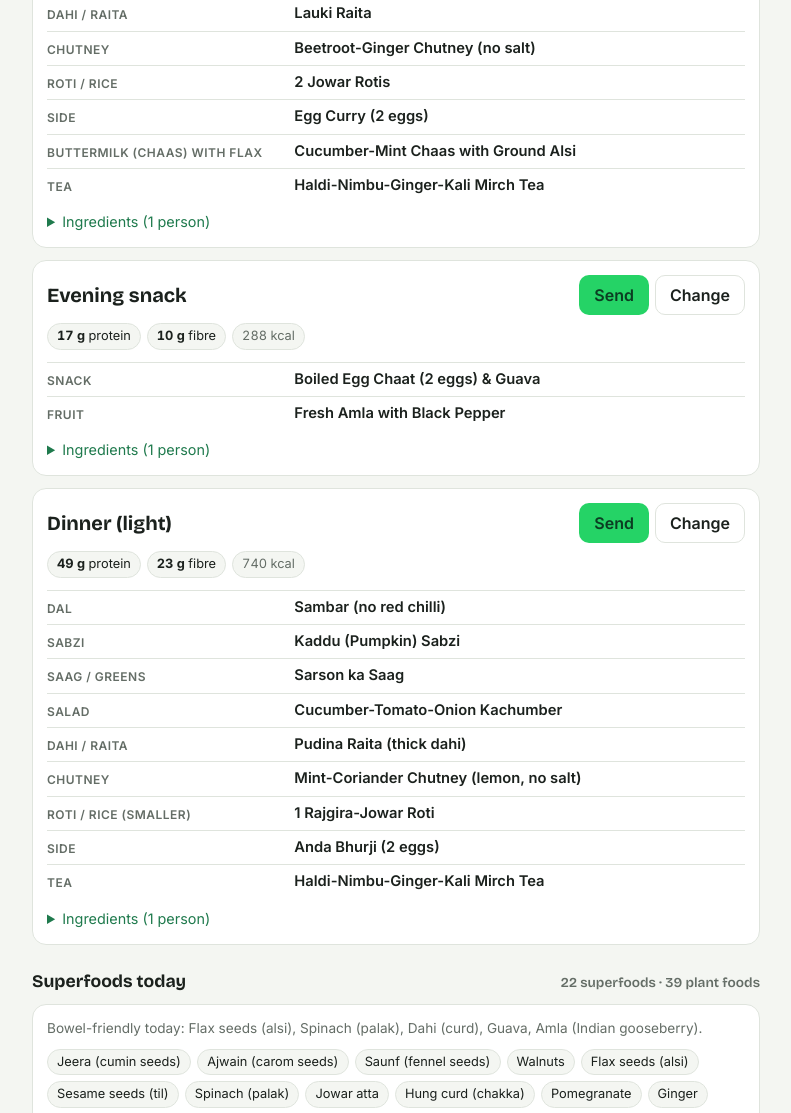
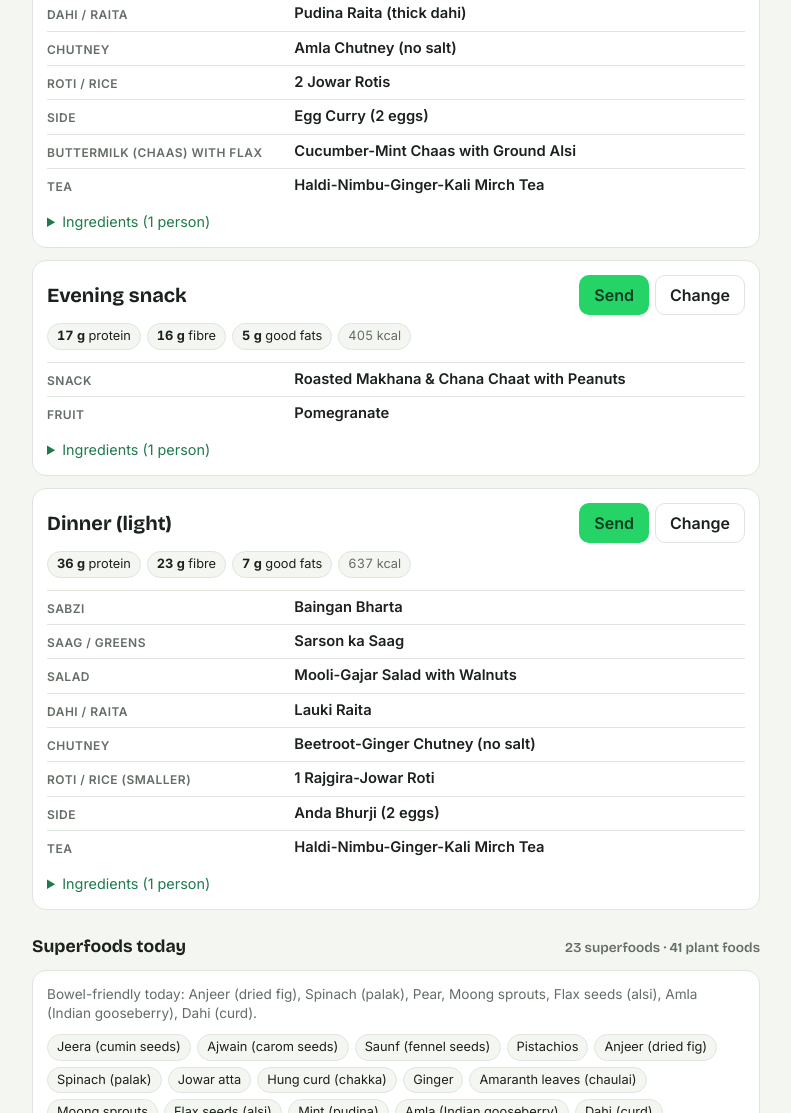
Before and after one commit to abhishek419sharma/Firstofmany, a plain HTML site: page index.html in a window 1280 px wide. Shown: the part 1687-2800 px from the top of the page, without its empty margins (244-1035 px from the left). Drawn offline with nearby package versions, Linux system fonts and the light colour scheme.

Commit message:
No dal or legumes at dinner; lower dinner calorie limit
Dinner no longer has a dal, and dishes with dals, beans, chickpeas,
besan or sprouts are kept out of every dinner slot. The default dinner
limit drops from 750 to 650 kcal.

Co-Authored-By: Claude Sonnet 5.5 <noreply@anthropic.com>
Claude-Session: https://claude.ai/code/session_0111BiCcCWEZN2hFyxC6ewWf

```diff
--- a/app.js
+++ b/app.js
@@ -4,7 +4,7 @@
 
 const STORAGE_KEY = "meal-planner:v6";
 const DEFAULT_KCAL = 2800;
-const DEFAULT_DINNER_KCAL = 750; // keep dinner light
+const DEFAULT_DINNER_KCAL = 650; // keep dinner light
 const GOOD_FAT_TARGET = 20; // grams per person per day from nuts, seeds and fish
 
 // How many dishes in one day may use the same main protein before the
@@ -60,9 +60,12 @@ function loadState() {
   const carried = Object.assign({}, old && old.settings);
   delete carried.whey;
   if (carried.kcal === 2400 || carried.kcal === 2600) delete carried.kcal; // old defaults
+  if (carried.dinnerKcal === 750) delete carried.dinnerKcal; // old default; dinner is lighter now
   const days = saved && saved.days && typeof saved.days === "object" ? saved.days : {};
   const pantry = saved && Array.isArray(saved.pantry) ? saved.pantry.filter((x) => typeof x === "string") : [];
-  return { settings: sanitizeSettings(Object.assign({}, carried, saved && saved.settings)), days, pantry };
+  const merged = Object.assign({}, carried, saved && saved.settings);
+  if (merged.dinnerKcal === 750) delete merged.dinnerKcal; // old default; dinner is lighter now
+  return { settings: sanitizeSettings(merged), days, pantry };
 }
 
 function saveState() {
@@ -124,6 +127,11 @@ function allowedDiets(diet) {
   return ["veg", "egg", "nonveg"];
 }
 
+// Dishes a slot may use: its pool, for the chosen diet, and no legumes at dinner.
+function slotCandidates(slot) {
+  return candidates(slot.pool).filter((r) => !(slot.noLegumes && r.legume));
+}
+
 function candidates(pool) {
   const ok = allowedDiets(state.settings.diet);
   return RECIPES[pool].filter((r) => ok.includes(r.diet));
@@ -140,7 +148,7 @@ function slotRecipe(day, slot) {
 // A slot is shown unless it only offers "No side". A slot with a single dish
 // (the haldi-nimbu tea) is shown as fixed.
 function slotVisible(slot) {
-  const c = candidates(slot.pool);
+  const c = slotCandidates(slot);
   return c.length > 1 || (c.length === 1 && c[0].id !== "none");
 }
 
@@ -158,6 +166,10 @@ PAIRS.push({
   b: SLOTS.findIndex((s) => s.key === "snackFruit"),
   hard: true,
 });
+// Dinner has no dal, so that pair does not exist.
+for (let i = PAIRS.length - 1; i >= 0; i--) {
+  if (PAIRS[i].a < 0 || PAIRS[i].b < 0) PAIRS.splice(i, 1);
+}
 
 // ---------- nutrition & planning ----------
 
@@ -265,7 +277,7 @@ function makeJitter(rand) {
 function planDay(date, rand) {
   const ctx = dayContext(date);
   const jitter = makeJitter(rand);
-  const pools = SLOTS.map((s) => candidates(s.pool));
+  const pools = SLOTS.map((s) => slotCandidates(s));
   let best = null;
   let bestScore = Infinity;
   for (let start = 0; start < 24; start++) {
@@ -300,7 +312,7 @@ function getDay(date) {
   const day = state.days[date];
   const valid = day && day.diet === state.settings.diet && SLOTS.every((s) => {
     const r = findRecipe(s.pool, day[s.key]);
-    return r && candidates(s.pool).includes(r);
+    return r && slotCandidates(s).includes(r);
   });
   if (valid) return day;
   const s = state.settings;
@@ -318,7 +330,7 @@ function shuffleSlot(slotIdx) {
   const day = getDay(currentDate);
   const ctx = dayContext(currentDate);
   const plan = SLOTS.map((s) => slotRecipe(day, s));
-  const options = candidates(SLOTS[slotIdx].pool)
+  const options = slotCandidates(SLOTS[slotIdx])
     .filter((r) => r.id !== plan[slotIdx].id)
     .map((r) => {
       const trial = plan.slice();
@@ -652,7 +664,7 @@ function rowSub(slot, r) {
 
 // A dropdown with the current dish plus a Shuffle button.
 function slotControls(day, slot, idx) {
-  const options = candidates(slot.pool);
+  const options = slotCandidates(slot);
   if (options.length === 1) {
     return el("div", { class: "fixed-dish" }, options[0].name);
   }
@@ -660,7 +672,7 @@ function slotControls(day, slot, idx) {
     id: `pick-${slot.key}`,
     "aria-label": `Choose ${slot.label}`,
     onchange: (e) => { day[slot.key] = e.target.value; saveState(); render(); },
-  }, candidates(slot.pool).map((r) => el("option", { value: r.id, selected: r.id === day[slot.key] }, r.name)));
+  }, options.map((r) => el("option", { value: r.id, selected: r.id === day[slot.key] }, r.name)));
   return el("div", { class: "meal-actions" },
     select,
     el("button", { class: "btn ghost", onclick: () => shuffleSlot(idx), title: "Suggest another dish that keeps the day on target" }, "Shuffle"));
--- a/index.html
+++ b/index.html
@@ -188,7 +188,7 @@
       <li><b>No soya</b> anywhere in the menu.</li>
       <li><b>Buttermilk and flax daily:</b> lunch always includes chaas with ground flax (alsi). Flax, chia, sunflower, pumpkin and sesame seeds also rotate through the soaked nuts, salads and chutneys.</li>
       <li><b>Breakfast always has</b> 4 egg whites + 1 yolk and a collagen protein shake. Collagen lacks the amino acid tryptophan, so it counts toward your protein total but does not replace eggs, dal and dahi.</li>
-      <li><b>Light dinner:</b> a smaller roti, and rich or heavy dishes (whole rajma, chole, paneer gravies, egg curry) are kept to lunch. Try to finish dinner 2–3 hours before bed.</li>
+      <li><b>Light dinner:</b> no dal or legumes (dals, rajma, chana, sprouts, besan), a smaller roti, and no rich or heavy dishes such as paneer gravies or egg curry. Those stay at lunch. Try to finish dinner 2–3 hours before bed.</li>
       <li><b>Sluggish bowels:</b> the planner favours fibre-rich fruit (papaya, guava, pear), flax and chia, soaked anjeer, greens and dahi, and starts the day with warm water drinks. Fibre works best with plenty of water. If the problem continues, or there is pain or blood, see a doctor.</li>
     </ul>
   </details>
--- a/recipes.js
+++ b/recipes.js
@@ -13,7 +13,8 @@
 //   - Breakfast always has 4 egg whites + 1 yolk and a collagen protein shake.
 //   - Chicken and fish only ever appear as a dry SIDE, never in gravy or as the
 //     main course. Egg curry is allowed.
-//   - Dinner is lighter: smaller roti, and rich or heavy dishes are avoided.
+//   - Dinner is lighter: no dal or legumes, a smaller roti, and rich or heavy
+//     dishes are avoided.
 //
 // A day is built like this:
 //   On waking = digestive drink + soaked nuts & seeds
@@ -21,7 +22,8 @@
 //   Lunch  = dal + sabzi + saag + salad + dahi + chutney + roti/rice
 //            (+ optional side) + chaas with flax + haldi-nimbu tea
 //   Evening snack = snack + fruit
-//   Dinner = same parts as lunch, with a smaller roti
+//   Dinner = sabzi + saag + salad + dahi + chutney + a smaller roti/rice
+//            (+ optional side) + tea. No dal or legumes at dinner.
 //
 // Quantities are PER PERSON and get multiplied by the number of people.
 // Nutrition is calculated from the ingredients using NUTRITION below
@@ -541,6 +543,15 @@ const HEAVY_AT_NIGHT = ["rajma", "chole", "kala-chana", "lobia", "matar-paneer",
   "palak-paneer", "tandoori-chicken", "egg-curry", "bajra-roti-1", "makki-roti-1"];
 Object.values(RECIPES).flat().forEach((r) => { r.heavy = HEAVY_AT_NIGHT.includes(r.id); });
 
+// Dals, beans, chickpeas and their flours and sprouts. None of these are served
+// at dinner. Green peas and peanuts are treated as vegetables and nuts.
+const LEGUMES = ["Moong dal", "Green moong (whole)", "Toor dal", "Masoor dal", "Chana dal", "Rajma",
+  "Kabuli chana", "Kala chana", "Lobia (black-eyed peas)", "Roasted chana", "Sattu (chana)", "Besan",
+  "Moong sprouts"];
+Object.values(RECIPES).flat().forEach((r) => {
+  r.legume = r.ingredients.some((ing) => LEGUMES.includes(ing.name));
+});
+
 // The day's slots, in serving order. "pool" says which list a slot picks
 // from; "group" is the meal it belongs to; "part" is its role in a thali.
 const MEAL_GROUPS = [
@@ -570,15 +581,14 @@ const SLOTS = [
   { key: "lunchTea",       group: "lunch",     part: "tea",     label: "Tea",                   pool: "tea" },
   { key: "snack",          group: "snack",     part: "main",    label: "Snack",                 pool: "snack" },
   { key: "snackFruit",     group: "snack",     part: "fruit",   label: "Fruit",                 pool: "fruit" },
-  { key: "dinnerDal",      group: "dinner",    part: "dal",     label: "Dal",                   pool: "dal" },
-  { key: "dinnerSabzi",    group: "dinner",    part: "sabzi",   label: "Sabzi",                 pool: "sabzi" },
-  { key: "dinnerSaag",     group: "dinner",    part: "saag",    label: "Saag / greens",         pool: "saag" },
-  { key: "dinnerSalad",    group: "dinner",    part: "salad",   label: "Salad",                 pool: "salad" },
-  { key: "dinnerDahi",     group: "dinner",    part: "dahi",    label: "Dahi / raita",          pool: "dahi" },
-  { key: "dinnerChutney",  group: "dinner",    part: "chutney", label: "Chutney",               pool: "chutney" },
-  { key: "dinnerStaple",   group: "dinner",    part: "staple",  label: "Roti / rice (smaller)", pool: "stapleLight" },
-  { key: "dinnerSide",     group: "dinner",    part: "side",    label: "Chicken / fish / egg side", pool: "side" },
-  { key: "dinnerTea",      group: "dinner",    part: "tea",     label: "Tea",                   pool: "tea" },
+  { key: "dinnerSabzi",    group: "dinner", noLegumes: true,    part: "sabzi",   label: "Sabzi",                 pool: "sabzi" },
+  { key: "dinnerSaag",     group: "dinner", noLegumes: true,    part: "saag",    label: "Saag / greens",         pool: "saag" },
+  { key: "dinnerSalad",    group: "dinner", noLegumes: true,    part: "salad",   label: "Salad",                 pool: "salad" },
+  { key: "dinnerDahi",     group: "dinner", noLegumes: true,    part: "dahi",    label: "Dahi / raita",          pool: "dahi" },
+  { key: "dinnerChutney",  group: "dinner", noLegumes: true,    part: "chutney", label: "Chutney",               pool: "chutney" },
+  { key: "dinnerStaple",   group: "dinner", noLegumes: true,    part: "staple",  label: "Roti / rice (smaller)", pool: "stapleLight" },
+  { key: "dinnerSide",     group: "dinner", noLegumes: true,    part: "side",    label: "Chicken / fish / egg side", pool: "side" },
+  { key: "dinnerTea",      group: "dinner", noLegumes: true,    part: "tea",     label: "Tea",                   pool: "tea" },
 ];
 
 // Used to stop one protein from showing up too often in a day.
```
Also changed, not shown: 1 other file.
